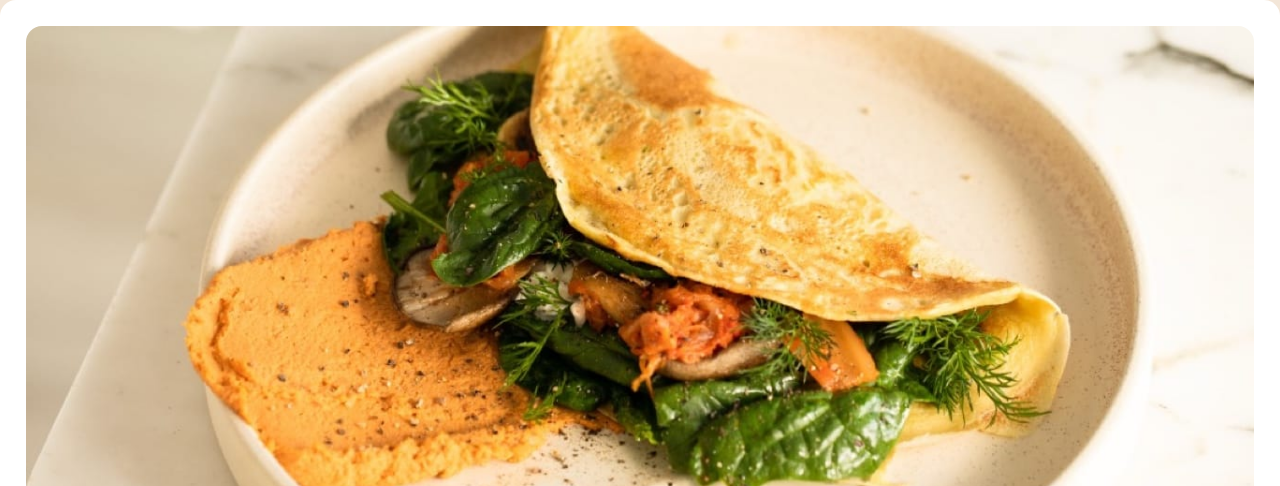
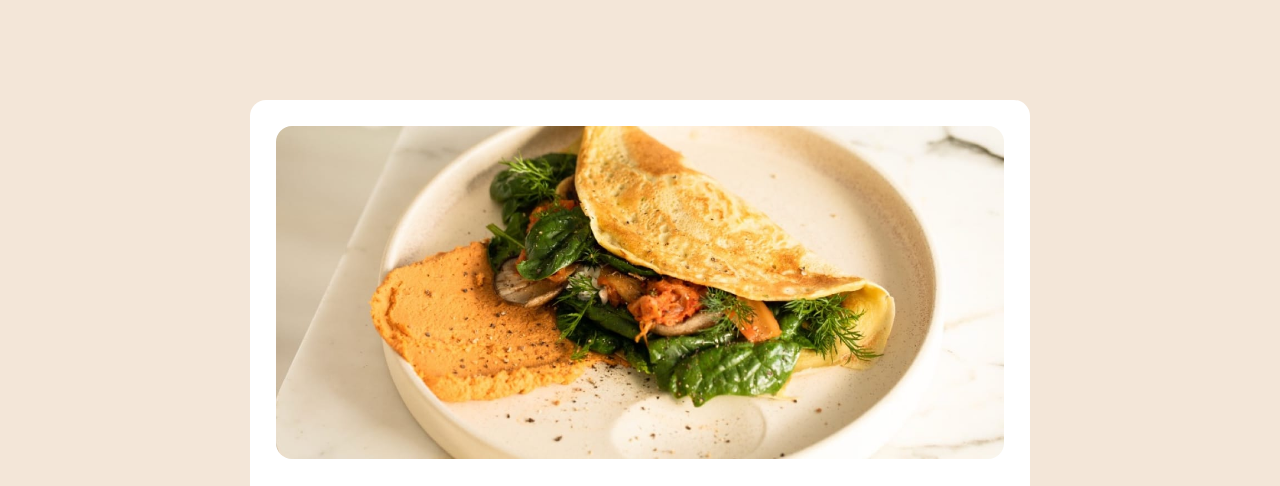
Before and after one commit to akramkumar/frontend_mentor3, a plain HTML site: page index.html in a window 1280 px wide. Shown: the top 486 px of the page. Drawn offline with Linux system fonts and the light colour scheme.

Commit message:
new commit for container

```diff
--- a/assets/css/style.css
+++ b/assets/css/style.css
@@ -22,7 +22,7 @@ body{
     color: hsl(332, 51%, 32%);
 }
 .container1{
-    /* margin: 10% 25% 15% 25%; */
+    margin: 100px 250px 150px 250px;
     padding: 2%;
     background-color: hsl(0, 0%, 100%);
     border-radius: 16px;
```
